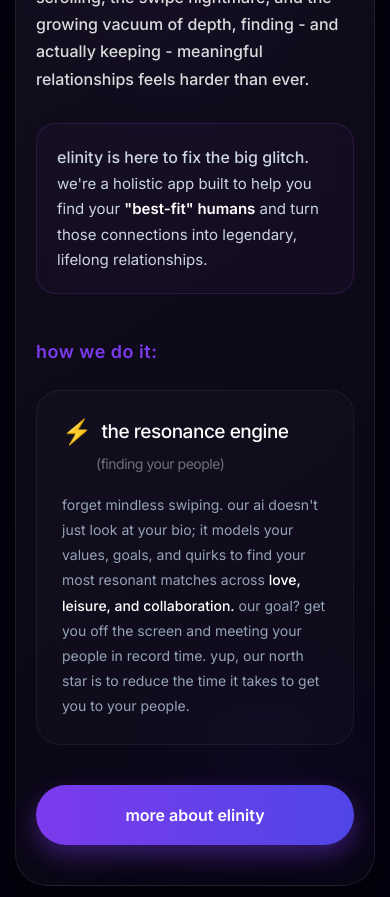
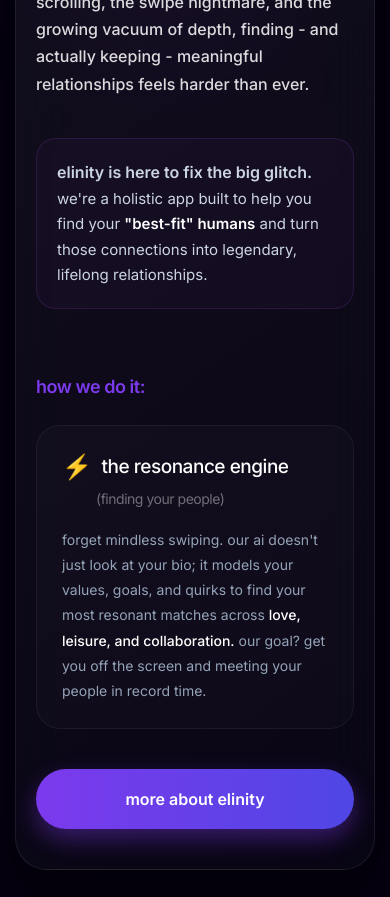
Before and after one commit to sudharsan-051006/elinity, a React (Vite) app: page / in a window 390 px wide. Shown: the part 1100-1997 px from the top of the page. Built offline with nearby package versions, Linux system fonts and the light colour scheme; a web font is replaced by a local one.

Commit message:
changed content of what is elinity

```diff
--- a/src/components/WhatIsElinity.tsx
+++ b/src/components/WhatIsElinity.tsx
@@ -4,9 +4,11 @@
   const [hover, setHover] = useState(false);
   const [showCard, setShowCard] = useState(false);
   const [showModal, setShowModal] = useState(false);
+  const [isExpanding, setIsExpanding] = useState(false);
   const cardRef = useRef(null);
+  const [showLine, setShowLine] = useState(false);
 
-  // Use state for window width to handle resize events correctly
+  // Responsive logic
   const [isMobile, setIsMobile] = useState(typeof window !== 'undefined' ? window.innerWidth < 768 : false);
 
   useEffect(() => {
@@ -15,7 +17,20 @@
     return () => window.removeEventListener('resize', handleResize);
   }, []);
 
-  // SCROLL TRIGGER ANIMATION
+useEffect(() => {
+  if (showModal) {
+    const scrollY = window.scrollY;
+    document.body.style.position = 'fixed';
+    document.body.style.top = `-${scrollY}px`;
+  } else {
+    const scrollY = document.body.style.top;
+    document.body.style.position = '';
+    document.body.style.top = '';
+    window.scrollTo(0, parseInt(scrollY || '0') * -1);
+  }
+}, [showModal]);
+
+  // Intersection Observer for entry animation
   useEffect(() => {
     const observer = new IntersectionObserver(
       ([entry]) => {
@@ -23,21 +38,30 @@
           setShowCard(true);
         }
       },
-      { threshold: isMobile ? 0.05 : 0.15 } // Easier trigger on mobile
+      { threshold: isMobile ? 0.05 : 0.15 }
     );
-
     if (cardRef.current) observer.observe(cardRef.current);
-
     return () => observer.disconnect();
   }, [isMobile]);
 
-  // MODAL OVERLAY COMPONENT
+  // Handle the premium transition
+  const handleOpenModal = () => {
+    setIsExpanding(true);
+
+
+
+    setTimeout(() => {
+      setShowModal(true);
+      setIsExpanding(false);
+    }, 600); // Matches the CSS transition duration
+  };
+
   const MoreInfoModal = () => (
     <div style={{
       position: 'fixed',
       inset: 0,
-      backgroundColor: 'rgba(5, 0, 15, 0.95)',
-      backdropFilter: 'blur(20px)',
+      backgroundColor: 'rgba(5, 0, 15, 0.96)',
+      backdropFilter: 'blur(25px)',
       display: 'flex',
       alignItems: 'center',
       justifyContent: 'center',
@@ -48,20 +72,44 @@
       <style>{`
         @keyframes fadeIn { from { opacity: 0; } to { opacity: 1; } }
         @keyframes scaleUp { from { transform: scale(0.95); opacity: 0; } to { transform: scale(1); opacity: 1; } }
+
+        /* STYLISH CUSTOM SCROLLBAR */
+        .elinity-scrollbar::-webkit-scrollbar {
+          width: 6px;
+        }
+        .elinity-scrollbar::-webkit-scrollbar-track {
+          background: rgba(255, 255, 255, 0.02);
+          border-radius: 10px;
+          margin: 20px 0;
+        }
+        .elinity-scrollbar::-webkit-scrollbar-thumb {
+          background: linear-gradient(180deg, #7c3aed, #4f46e5);
+          border-radius: 10px;
+          box-shadow: 0 0 10px rgba(124, 58, 237, 0.5);
+        }
+        .elinity-scrollbar::-webkit-scrollbar-thumb:hover {
+          background: linear-gradient(180deg, #a78bfa, #818cf8);
+        }
       `}</style>
-      <div style={{
-        background: 'linear-gradient(160deg, rgba(30, 30, 50, 0.9), rgba(10, 10, 20, 1))',
+
+      <div
+        className="elinity-scrollbar"
+        style={{
+          background: 'linear-gradient(160deg, rgba(30, 30, 50, 0.95), rgba(10, 10, 20, 1))',
           border: '1px solid rgba(168, 85, 247, 0.4)',
           borderRadius: isMobile ? '24px' : '32px',
           maxWidth: '750px',
           width: '100%',
           maxHeight: '85vh',
           overflowY: 'auto',
-        padding: isMobile ? '35px 20px' : '60px',
+          padding: isMobile ? '45px 20px 40px 20px' : '60px',
           position: 'relative',
-        animation: 'scaleUp 0.4s cubic-bezier(0.16, 1, 0.3, 1)',
-        boxShadow: '0 0 80px rgba(124, 58, 237, 0.2)'
-      }}>
+          animation: 'scaleUp 0.6s cubic-bezier(0.16, 1, 0.3, 1) 0.2s both',
+          boxShadow: '0 0 80px rgba(124, 58, 237, 0.2)',
+          scrollbarWidth: 'thin',
+          scrollbarColor: '#7c3aed rgba(255, 255, 255, 0.02)'
+        }}
+      >
         <button
           onClick={() => setShowModal(false)}
           style={{
@@ -76,9 +124,7 @@
             borderRadius: '50%',
             cursor: 'pointer',
             fontSize: '16px',
-            display: 'flex',
-            alignItems: 'center',
-            justifyContent: 'center'
+            zIndex: 10
           }}
         >✕</button>
 
@@ -123,12 +169,7 @@
 
         <div style={{ marginTop: '30px', padding: '25px 10px', borderTop: '1px solid rgba(255,255,255,0.1)', textAlign: 'center' }}>
           <p style={{ color: '#e9d5ff', fontSize: isMobile ? '14px' : '16px', fontStyle: 'italic', lineHeight: '1.6', maxWidth: '500px', margin: '0 auto' }}>
-            <b
-            style={{
-              fontWeight:1000,
-              fontStyle:'bold'
-            }}
-            >our mission is simple:</b> to help you find your tribe and build relationships so good, they feel like a cheat code for life. as they are meant to be!
+            <b style={{ fontWeight: 900 }}>our mission is simple:</b> to help you find your tribe and build relationships so good, they feel like a cheat code for life. as they are meant to be!
           </p>
         </div>
       </div>
@@ -136,28 +177,37 @@
   );
 
   return (
-    <div
-      style={{
+    <div style={{
       position: "relative",
       minHeight: "100vh",
       display: "flex",
       alignItems: "center",
       justifyContent: "center",
       padding: isMobile ? "60px 15px" : "100px 20px",
-        overflowX: "hidden", // Crucial for mobile
+      overflowX: "hidden",
       background: "#050010",
       fontFamily: "'Inter', sans-serif",
       color: 'white'
-      }}
-    >
+    }}>
       {showModal && <MoreInfoModal />}
 
-      {/* BACKGROUND DECOR - Optimized for mobile performance */}
+
+  {/* BLUR TRANSITION OVERLAY */}
+  <div
+    style={{
+      position: 'fixed',
+      inset: 0,
+      backdropFilter: isExpanding ? 'blur(20px)' : 'blur(0px)',
+      background: isExpanding ? 'rgba(5, 0, 15, 0.4)' : 'rgba(5, 0, 15, 0)',
+      transition: 'all 2s ease',
+      zIndex: 1400,
+      pointerEvents: 'none'
+    }}
+  />
+  {/* TRANSITION LINE */}
       <div style={{ position: "absolute", top: "5%", left: "5%", width: isMobile ? "300px" : "600px", height: isMobile ? "300px" : "600px", background: "radial-gradient(circle, rgba(124, 58, 237, 0.1) 0%, transparent 70%)", filter: "blur(60px)", pointerEvents: 'none' }} />
-      <div style={{ position: "absolute", bottom: "5%", right: "0%", width: isMobile ? "250px" : "500px", height: isMobile ? "250px" : "500px", background: "radial-gradient(circle, rgba(79, 70, 229, 0.1) 0%, transparent 70%)", filter: "blur(60px)", pointerEvents: 'none' }} />
 
-      <div
-        ref={cardRef}
+      <div ref={cardRef}
         onMouseEnter={() => !isMobile && setHover(true)}
         onMouseLeave={() => !isMobile && setHover(false)}
         style={{
@@ -166,7 +216,6 @@
           maxWidth: "920px",
           width: "100%",
           backdropFilter: "blur(30px)",
-          WebkitBackdropFilter: "blur(30px)",
           background: "linear-gradient(145deg, rgba(255,255,255,0.06) 0%, rgba(255,255,255,0.02) 100%)",
           border: "1px solid rgba(255,255,255,0.08)",
           borderRadius: isMobile ? "32px" : "48px",
@@ -177,28 +226,24 @@
             : isMobile ? "translateY(40px) opacity(0)" : "perspective(1500px) rotateX(10deg) translateY(80px)",
           opacity: showCard ? 1 : 0,
           boxShadow: hover ? "0 60px 120px rgba(0,0,0,0.6), 0 0 50px rgba(139,92,246,0.15)" : "0 40px 80px rgba(0,0,0,0.5)"
-        }}
-      >
+        }}>
+
         <h1 style={{
-          fontSize: isMobile ? "34px" : "clamp(36px, 7vw, 64px)",
+          fontSize: isMobile ? "34px" : "64px",
           fontWeight: 800,
-          marginBottom: isMobile ? "20px" : "25px",
+          marginBottom: "25px",
           lineHeight: 1.1,
           background: "linear-gradient(to bottom, #fff 40%, #c4b5fd 100%)",
           WebkitBackgroundClip: "text",
           WebkitTextFillColor: "transparent",
           letterSpacing: "-0.04em"
-        }}>
-          say hello to elinity
-        </h1>
+        }}>say hello to elinity</h1>
 
         <p style={{
           fontSize: isMobile ? "16px" : "19px",
           lineHeight: "1.7",
           color: "rgba(255,255,255,0.85)",
-          marginBottom: isMobile ? "30px" : "40px",
-          maxWidth: "800px",
-          marginInline: "auto",
+          marginBottom: "40px",
           fontWeight: 500
         }}>
           your social life, <span style={{color: '#a5b4fc', fontWeight: 600}}>leveled up like never before.</span> let's be real - modern connecting is kind of broken. between the endless scrolling, the swipe nightmare, and the growing vacuum of depth, finding - and actually keeping - meaningful relationships feels harder than ever.
@@ -207,63 +252,31 @@
         <div style={{
           fontSize: isMobile ? "15px" : "18px",
           color: "#cbd5e1",
-          marginBottom: isMobile ? "40px" : "60px",
+          marginBottom: "60px",
           padding: isMobile ? "20px" : "25px 35px",
           background: "rgba(168, 85, 247, 0.04)",
           borderRadius: "20px",
           border: "1px solid rgba(168, 85, 247, 0.15)",
           lineHeight: "1.7"
         }}>
-          <b style={{
-            fontSize: isMobile ? "16px" : "20px",
-            fontWeight:500
-          }}>elinity is here to fix the big glitch.</b> we're a holistic app built to help you find your <span style={{color: '#fff', fontWeight: 600}}>"best-fit" humans</span> and turn those connections into legendary, lifelong relationships.
+          <b style={{ fontSize: isMobile ? "16px" : "20px", fontWeight: 600 }}>elinity is here to fix the big glitch.</b> we're a holistic app built to help you find your <span style={{color: '#fff', fontWeight: 600}}>"best-fit" humans</span> and turn those connections into legendary, lifelong relationships.
         </div>
 
-        {/* --- HOW WE DO IT SECTION --- */}
         <div style={{ marginBottom: isMobile ? "40px" : "50px" }}>
-          <h2 style={{
-            fontSize: isMobile ? "18px" : "22px",
-            letterSpacing: isMobile ? "0.5px" : "0.75px",
-            color: "#7c3aed",
-            marginBottom: "20px",
-            fontWeight: 700
-          }}>
-            how we do it:
-          </h2>
-
-          <div style={{
-            textAlign: 'left',
-            background: 'rgba(255,255,255,0.02)',
-            padding: isMobile ? '25px' : '40px',
-            borderRadius: isMobile ? '24px' : '32px',
-            border: '1px solid rgba(255,255,255,0.05)'
-          }}>
-            <h3 style={{
-              fontSize: isMobile ? "19px" : "24px",
-              color: "#fff",
-              marginBottom: "12px",
-              display: 'flex',
-              flexDirection: isMobile ? 'column' : 'row',
-              alignItems: isMobile ? 'flex-start' : 'center'
-            }}>
-              <span style={{ display: 'flex', alignItems: 'center' }}>
-                <span style={{ marginRight: '10px', fontSize: '24px' }}>⚡</span> the resonance engine
-              </span>
-              <span style={{fontSize: '14px', color: 'rgba(255,255,255,0.4)', marginLeft: isMobile ? '34px' : '12px', fontWeight: 400}}>
-                (finding your people)
-              </span>
+          <h2 style={{ fontSize: isMobile ? "18px" : "22px", color: "#7c3aed", marginBottom: "20px", fontWeight: 700 }}>how we do it:</h2>
+          <div style={{ textAlign: 'left', background: 'rgba(255,255,255,0.02)', padding: isMobile ? '25px' : '40px', borderRadius: isMobile ? '24px' : '32px', border: '1px solid rgba(255,255,255,0.05)' }}>
+            <h3 style={{ fontSize: isMobile ? "19px" : "24px", color: "#fff", marginBottom: "12px", display: 'flex', flexDirection: isMobile ? 'column' : 'row', alignItems: isMobile ? 'flex-start' : 'center' }}>
+              <span style={{ display: 'flex', alignItems: 'center' }}><span style={{ marginRight: '10px', fontSize: '24px' }}>⚡</span> the resonance engine</span>
+              <span style={{ fontSize: '14px', color: 'rgba(255,255,255,0.4)', marginLeft: isMobile ? '34px' : '12px', fontWeight: 400 }}>(finding your people)</span>
             </h3>
             <p style={{ fontSize: isMobile ? "14px" : "16px", lineHeight: "1.8", color: "#94a3b8", margin: 0 }}>
-              forget mindless swiping. our ai doesn't just look at your bio; it models your values, goals, and quirks to find your most resonant matches across <span style={{color: '#fff', fontWeight: 500}}>love, leisure, and collaboration.</span> our goal? get you off the screen and meeting your people in record time. yup, our north star is to reduce the time it takes to get you to your people.
+              forget mindless swiping. our ai doesn't just look at your bio; it models your values, goals, and quirks to find your most resonant matches across <span style={{color: '#fff', fontWeight: 500}}>love, leisure, and collaboration.</span> our goal? get you off the screen and meeting your people in record time.
             </p>
           </div>
         </div>
 
-        {/* CTA Button */}
-        <div style={{ display: 'flex', flexDirection: 'column', alignItems: 'center', gap: '15px' }}>
         <button
-            onClick={() => setShowModal(true)}
+          onClick={handleOpenModal}
           style={{
             padding: isMobile ? "18px 35px" : "22px 50px",
             borderRadius: "100px",
@@ -277,12 +290,12 @@
             boxShadow: "0 10px 25px rgba(124, 58, 237, 0.4)",
             width: isMobile ? "100%" : "auto"
           }}
+          onMouseEnter={(e) => !isMobile && (e.currentTarget.style.transform = 'translateY(-2px)')}
+          onMouseLeave={(e) => !isMobile && (e.currentTarget.style.transform = 'translateY(0)')}
         >
           more about elinity
         </button>
       </div>
-
-      </div>
     </div>
   );
 }
```
Lines whose indentation alone changed are shown as unchanged.
